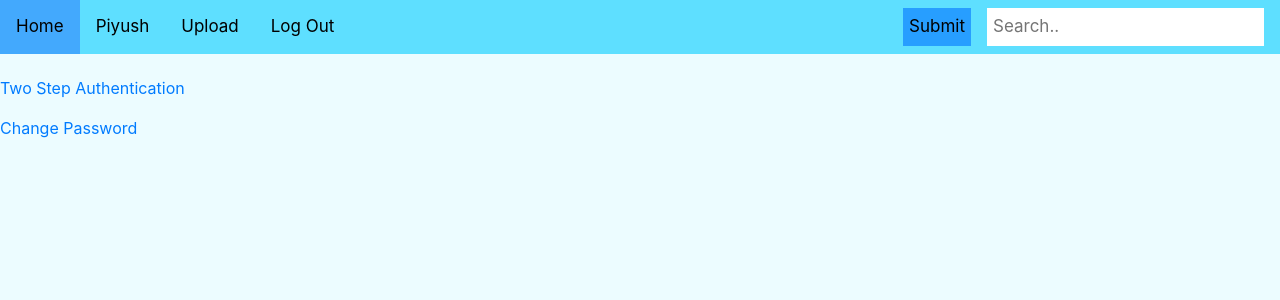
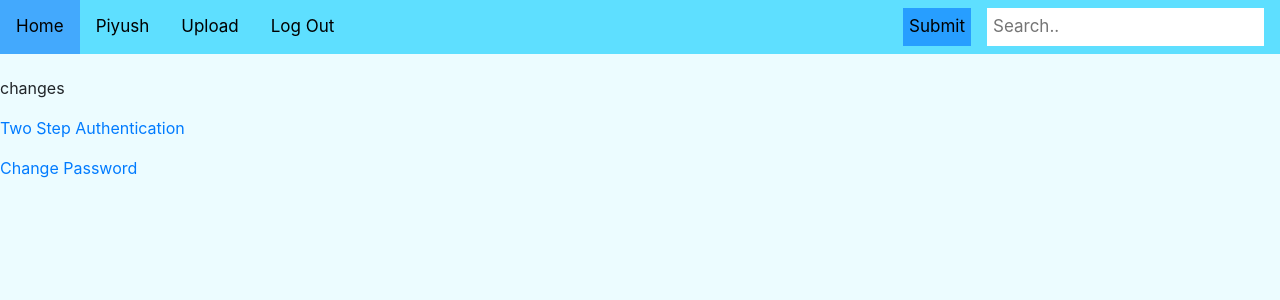
Before and after one commit to piyush0074/eduket, a Django app: page /account/ in a window 1280 px wide. Shown: the top 300 px of the page. Run offline with Django 3.2, Linux system fonts and the light colour scheme; a user stored in the database is signed in; data comes from the database, SQL or seed files in the repository; some libraries are stand-ins or nearby versions.

Commit message:
chaanges in account.html

```diff
--- a/template/account.html
+++ b/template/account.html
@@ -11,7 +11,7 @@
 </form>
 </div>
 </div>
-
+<p>changes</p>
 <p><a href="{% url 'mfa:security_settings' %}" style="text-decoration: none;">Two Step Authentication</a></p>
 <p><a href=""style="text-decoration: none;">Change Password</a></p>
 
```
